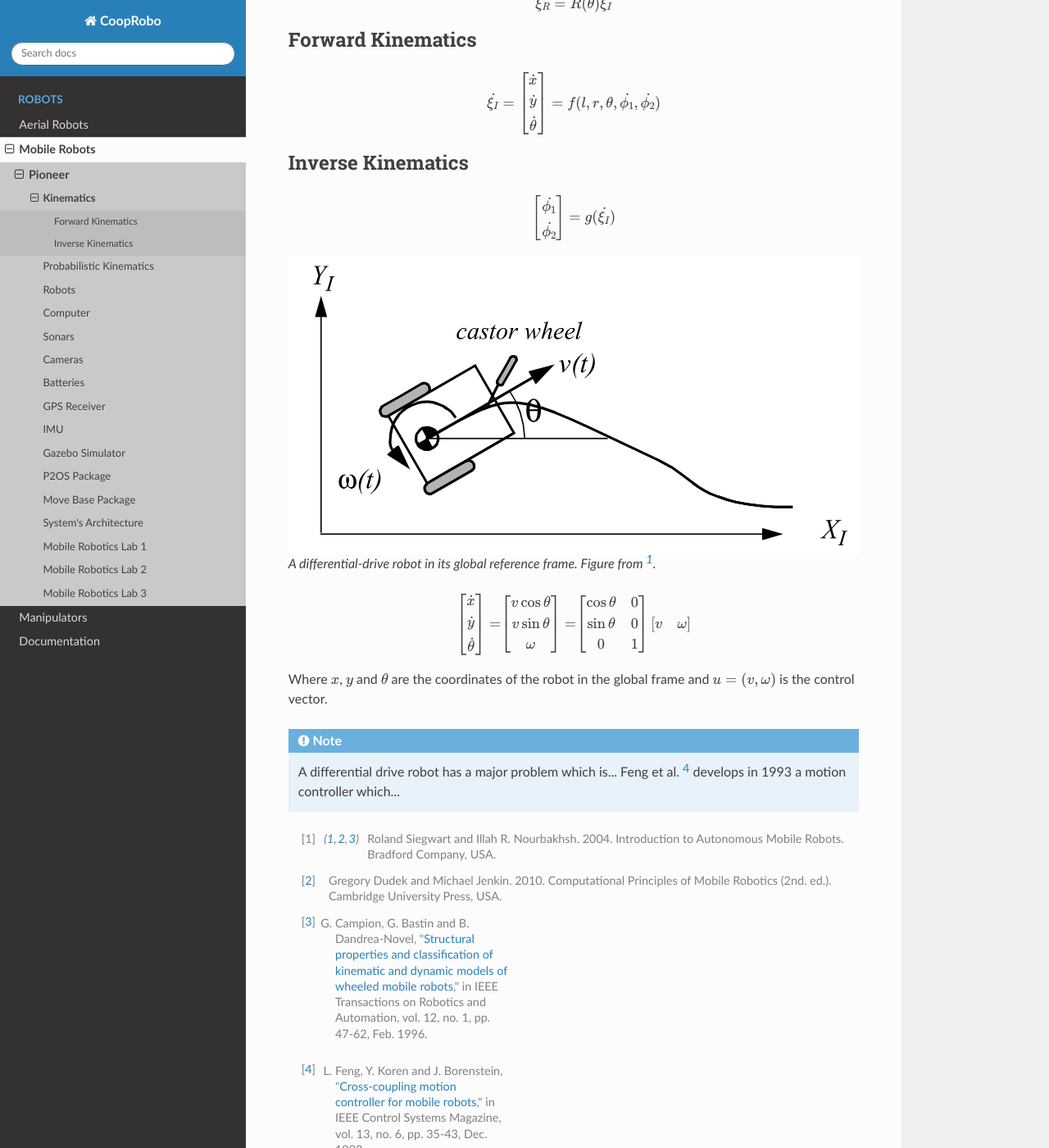
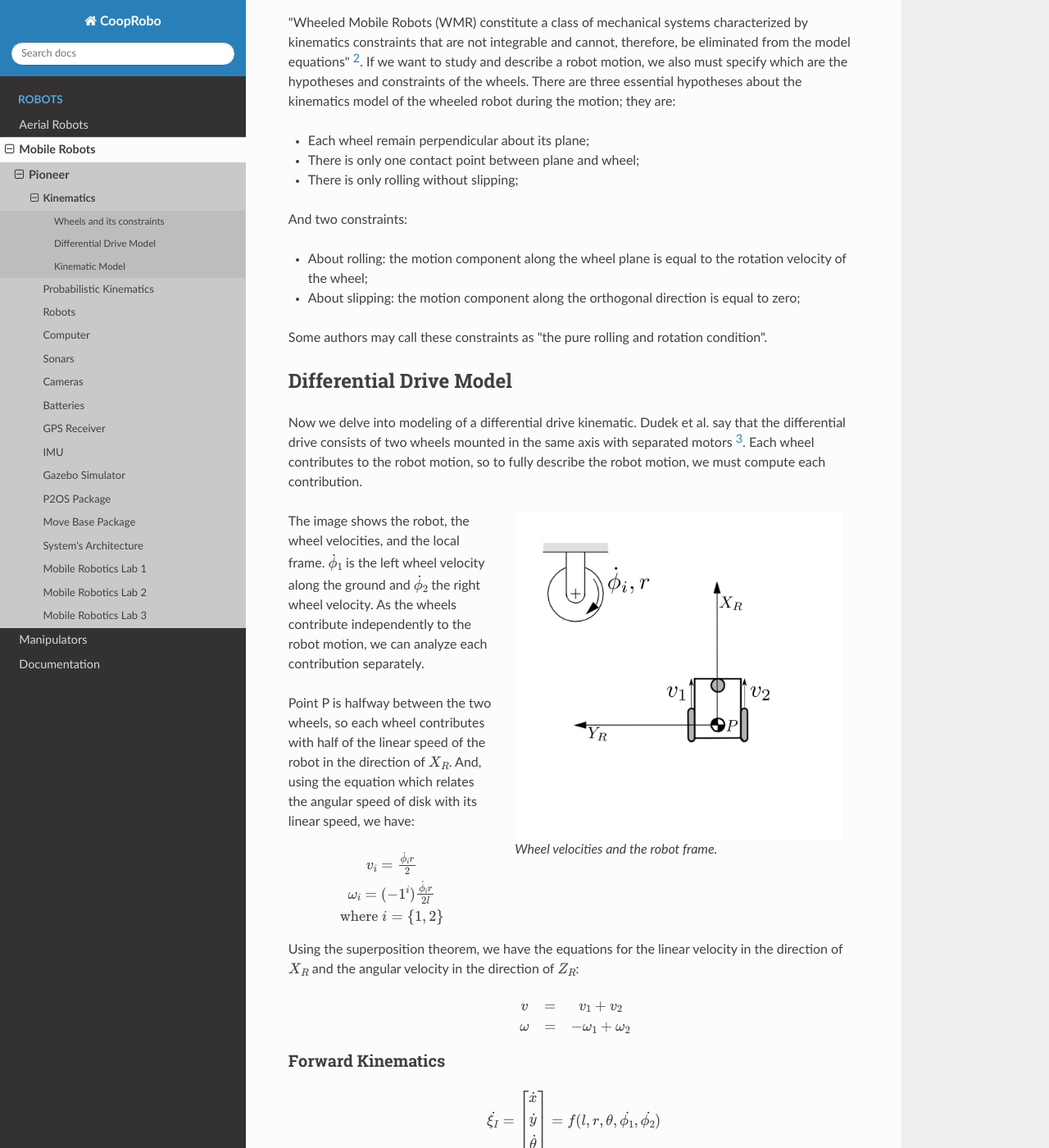
Before and after one commit to lara-unb/CoopRobo, a Sphinx documentation site: the page built from docs/source/mobile/pioneer/model/kinematics.rst, in a window 1280 px wide and 1400 px high, scrolled down 1649 px. Shown: the whole window at 82% size. Built offline with Sphinx 7.4.7 and the Read the Docs theme 2.0.0, drawn with Linux system fonts in a browser that asks for light colours; pages that are not in the unit, such as notebooks, are missing from menus; some of the changed text lies outside the part shown.

Commit message:
Add intro to kinematics

```diff
--- a/docs/source/mobile/pioneer/model/kinematics.rst
+++ b/docs/source/mobile/pioneer/model/kinematics.rst
@@ -26,12 +26,10 @@ Here, the text focus on wheeled robots, which can only move in 2D space.
 The P3-DX is a two-wheel-drive and P3-AT is a four-wheel-drive.
 The `Omron Adept MobileRobots`_ considers in its manual the P3-DX as a differential drive robot and the P3-AT as a skid/slip drive robot.
 For our sake, both are modeled as differential drive vehicles because the exact center of rotation in a skid/slip drive is unpredictable [1]_.
-The differential drive consists of two wheels mounted in the same axis with separated motors [2]_.
 
 
 .. paragrafo sobre robos com rodas
 
-"Wheeled Mobile Robots (WMR) constitute a class of mechanical systems characterized by kinematics constraints that are not integrable and cannot, therefore, be eliminated from the model equations" [3]_.
 In order to represent the motion of a mobile robot, we must define the reference frames and determine their position.
 There are two essential frames to a robot if we consider the robot as a rigid body.
 They are the global reference frame, that is world fixed, and the local reference frame, which is robot fixed.
@@ -64,19 +62,82 @@ Or, we can map obstacles sensed by the robot in terms of the global reference fr
 
 The *orthogonal rotation matrix* does the map between these frames as a function of the robot's current pose.
 
-
 .. math::
   \dot{\xi_R} = R(\theta) \dot{\xi_I}
 
+Wheels and its constraints
+~~~~~~~~~~~~~~~~~~~~~~~~~~
+
+"Wheeled Mobile Robots (WMR) constitute a class of mechanical systems characterized by kinematics constraints that are not integrable and cannot, therefore, be eliminated from the model equations" [2]_.
+If we want to study and describe a robot motion, we also must specify which are the hypotheses and constraints of the wheels.
+There are three essential hypotheses about the kinematics model of the wheeled robot during the motion; they are:
+
+- Each wheel remain perpendicular about its plane;
+- There is only one contact point between plane and wheel;
+- There is only rolling without slipping;
+
+And two constraints:
+
+- About rolling: the motion component along the wheel plane is equal to the rotation velocity of the wheel;
+- About slipping: the motion component along the orthogonal direction is equal to zero;
+
+Some authors may call these constraints as "the pure rolling and rotation condition".
+
+
+Differential Drive Model
+~~~~~~~~~~~~~~~~~~~~~~~~
+
+Now we delve into modeling of a differential drive kinematic.
+Dudek et al. say that the differential drive consists of two wheels mounted in the same axis with separated motors [3]_.
+Each wheel contributes to the robot motion, so to fully describe the robot motion, we must compute each contribution.
+
+.. figure:: /img/pioneer/wheel_vel.png
+   :align: right
+   :width: 400 px
+   :figwidth: 420 px
+   :alt: The global reference frame and the robot local reference frame.
+
+   Wheel velocities and the robot frame.
+
+The image shows the robot, the wheel velocities, and the local frame.
+:math:`\dot{\phi}_1` is the left wheel velocity along the ground and :math:`\dot{\phi}_2` the right wheel velocity.
+As the wheels contribute independently to the robot motion, we can analyze each contribution separately.
+
+Point P is halfway between the two wheels, so each wheel contributes with half of the linear speed of the robot in the direction of :math:`X_R`.
+And, using the equation which relates the angular speed of disk with its linear speed, we have:
+
+.. math::
+   \begin{array}{c}
+      v_i   = \frac{\dot{\phi}_i r}{2} \\
+   \omega_i = (-1^i)\frac{\dot{\phi}_i r}{2 l} \\
+      \text{where } i = \{1, 2\}
+   \end{array}
+
+Using the superposition theorem, we have the equations for the linear velocity in the direction of :math:`X_R` and the angular velocity in the direction of :math:`Z_R`:
+
+.. math::
+   \begin{array}{c}
+   v      & = &   v_1 + v_2 \\
+   \omega & = & -\omega_1 + \omega_2
+   \end{array}
+
 Forward Kinematics
-~~~~~~~~~~~~~~~~~~
+------------------
 
 .. math::
    \dot{\xi_I} = \left[ \begin{array}{c} \dot{x} \\ \dot{y} \\ \dot{\theta} \end{array} \right] = f(l, r, \theta, \dot{\phi_1}, \dot{\phi_2})
 
+Being the :math:`\dot{\phi}_1` and :math:`\dot{\phi}_2` the inputs of the robot system, we have the forward kinematic model:
+
+.. math::
+  \dot{\xi_R} & = &
+  \left[ \begin{array}{c} \frac{r}{2} &  \frac{r}{2} \\
+                                0       &        0 \\
+                        -\frac{r}{2 l}  & \frac{r}{2 l}  \end{array} \right] \left[ \begin{array}{c} \dot{\phi}_1 & \dot{\phi}_2 \end{array} \right]
+
 
 Inverse Kinematics
-~~~~~~~~~~~~~~~~~~
+------------------
 
 
 .. math::
@@ -84,10 +145,15 @@ Inverse Kinematics
 
 
 
-.. figure:: /img/diff_drive.png
+.. figure:: /img/pioneer/diff_drive.png
    :alt: A differential-drive robot in its global reference frame.
 
    A differential-drive robot in its global reference frame. Figure from [1]_.
+
+Kinematic Model
+~~~~~~~~~~~~~~~
+
+The kinematics of a differential-drive mobile robot described in the inertial frame :math:`{ X_I , Y_I , θ }` is given by
 
 .. math::
   \left[ \begin{array}{c} \dot{x} \\ \dot{y} \\ \dot{\theta} \end{array} \right] & = &
@@ -106,8 +172,8 @@ Where :math:`x`, :math:`y` and :math:`\theta` are the coordinates of the robot i
 .. References
 
 .. [1] Roland Siegwart and Illah R. Nourbakhsh. 2004. Introduction to Autonomous Mobile Robots. Bradford Company, USA.
-.. [2] Gregory Dudek and Michael Jenkin. 2010. Computational Principles of Mobile Robotics (2nd. ed.). Cambridge University Press, USA.
-.. [3] G. Campion, G. Bastin and B. Dandrea-Novel, "`Structural properties and classification of kinematic and dynamic models of wheeled mobile robots`_," in IEEE Transactions on Robotics and Automation, vol. 12, no. 1, pp. 47-62, Feb. 1996.
+.. [2] G. Campion, G. Bastin and B. Dandrea-Novel, "`Structural properties and classification of kinematic and dynamic models of wheeled mobile robots`_," in IEEE Transactions on Robotics and Automation, vol. 12, no. 1, pp. 47-62, Feb. 1996.
+.. [3] Gregory Dudek and Michael Jenkin. 2010. Computational Principles of Mobile Robotics (2nd. ed.). Cambridge University Press, USA.
 .. [4] L. Feng, Y. Koren and J. Borenstein, "`Cross-coupling motion controller for mobile robots`_," in IEEE Control Systems Magazine, vol. 13, no. 6, pp. 35-43, Dec. 1993.
 
 .. _Omron Adept MobileRobots: http://www.mobilerobots.com/Mobile_Robots.aspx
```
Also changed, not shown: docs/source/img/pioneer/diff_drive.png (renamed from docs/source/img/diff_drive.png), docs/source/img/pioneer/wheel_vel.png (added).
